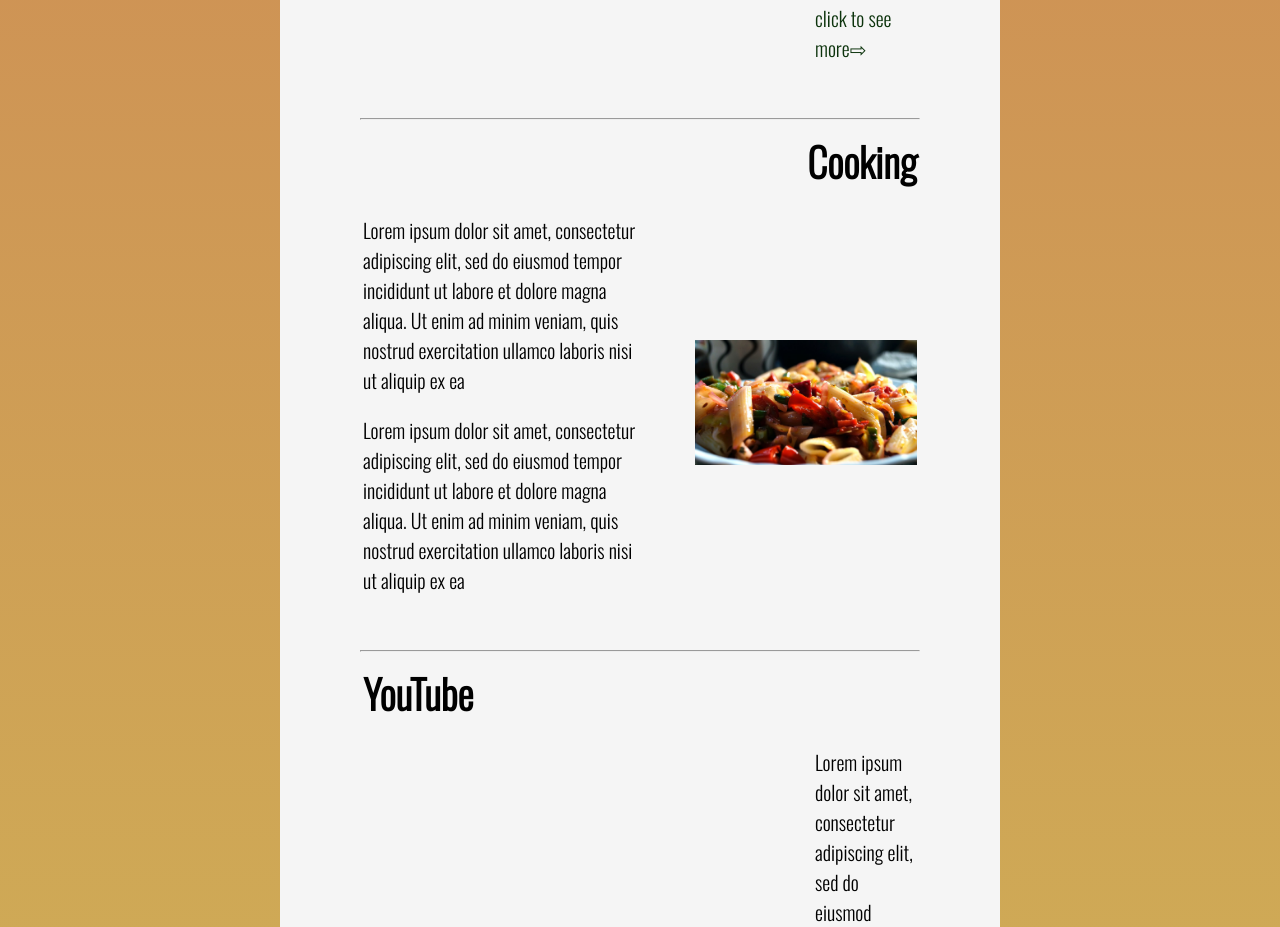
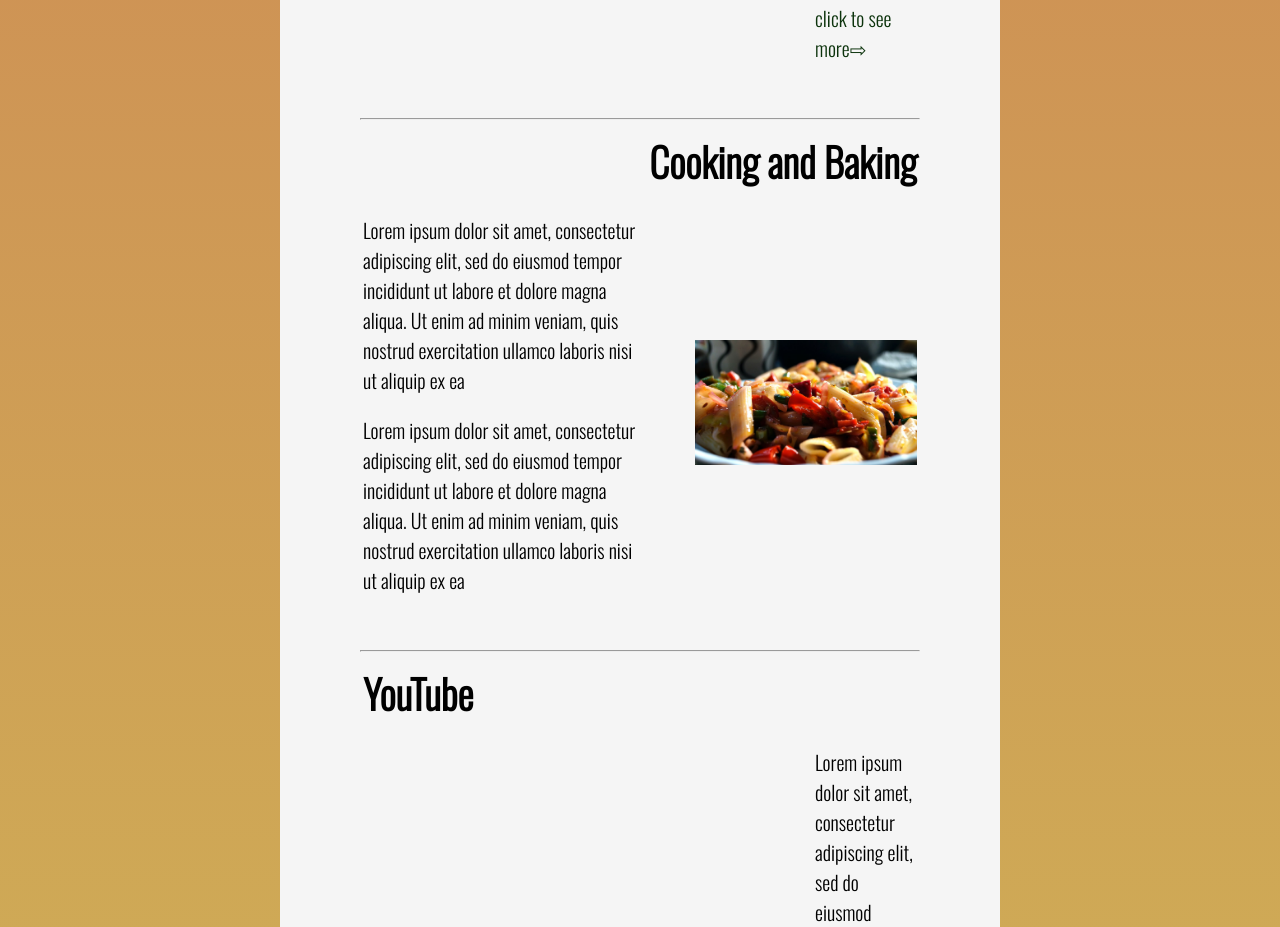
Before and after one commit to iiiaaaannn/Project, a plain HTML site: page index.html in a window 1280 px wide. Shown: the part 2938-3865 px from the top of the page. Drawn offline with nearby package versions, Linux system fonts and the light colour scheme.

Commit message:
Update index.html

```diff
--- a/index.html
+++ b/index.html
@@ -103,7 +103,7 @@
             <table>
                 <tr>
                     <td></td>
-                    <td class="heading-right">Cooking</td>
+                    <td class="heading-right">Cooking and Baking</td>
                 </tr>
                 <tr>
                      <td width="500px">
```
